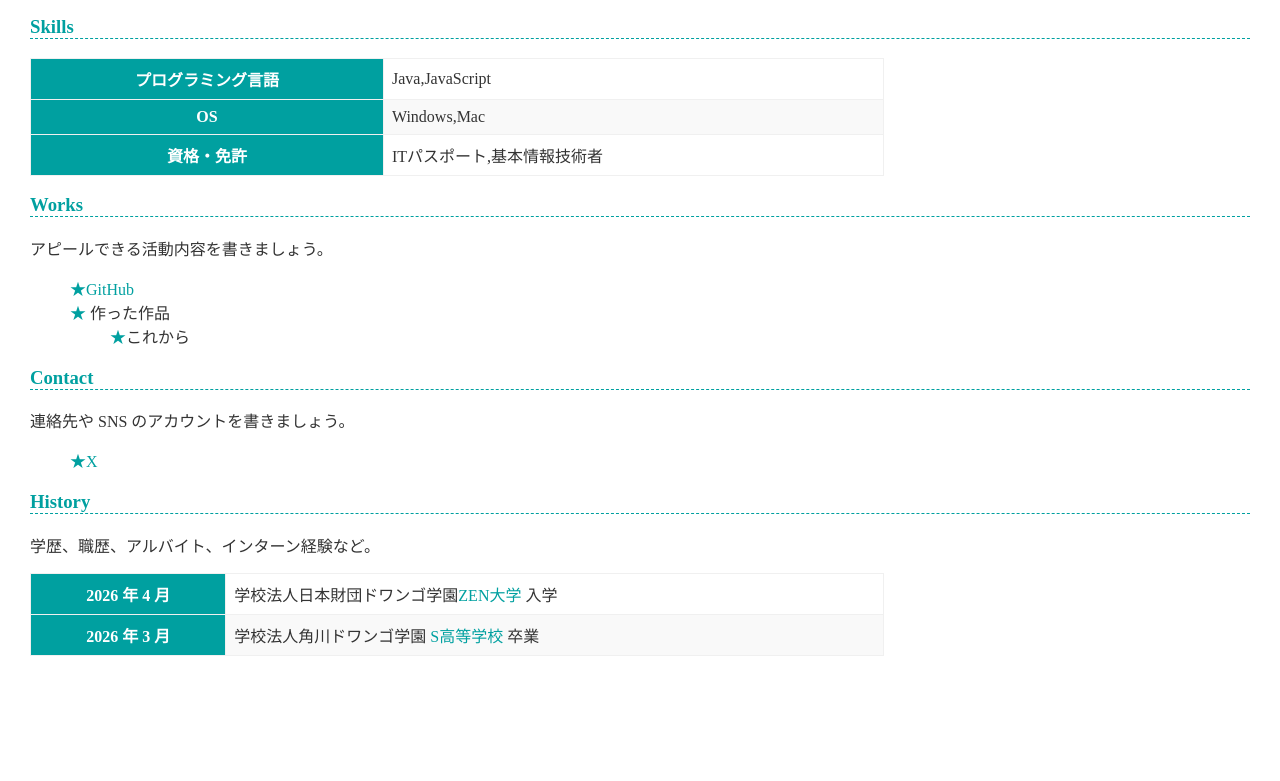
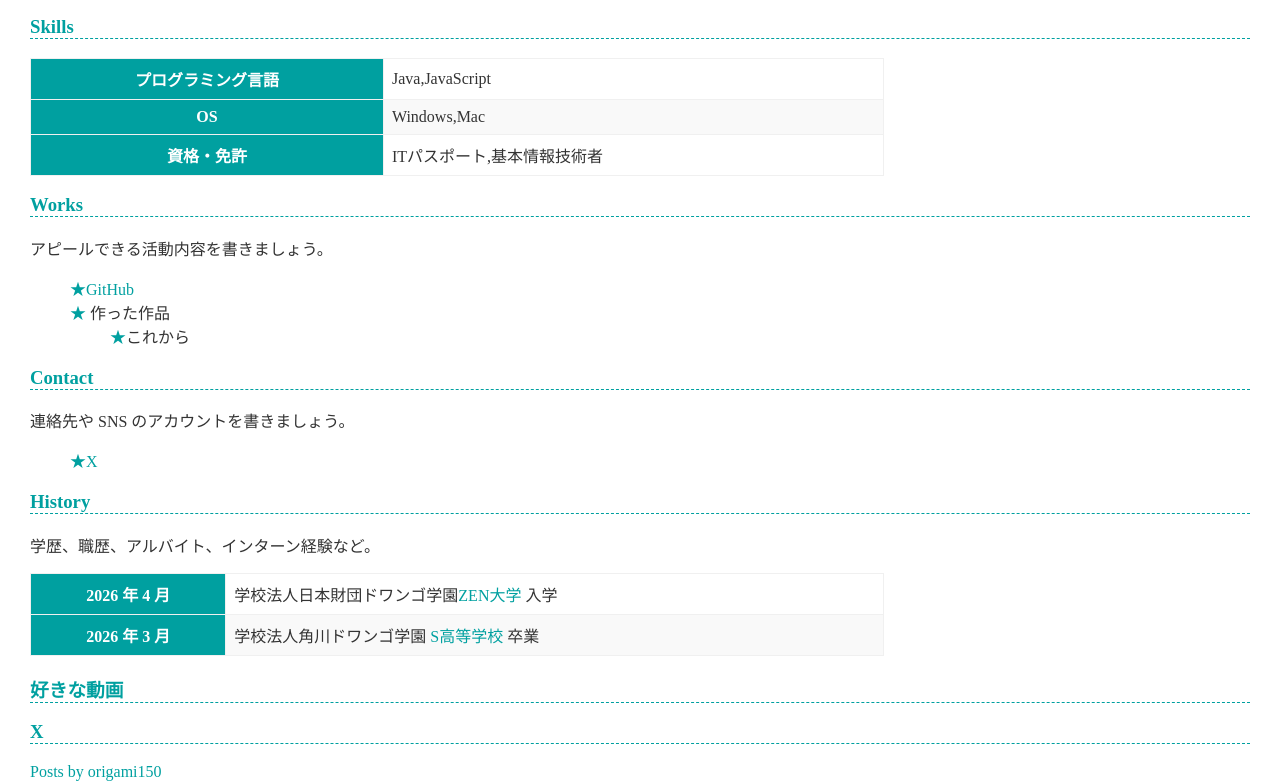
Before and after one commit to origami150/origami150.github.io, a plain HTML site: page index.html in a window 1280 px wide. Shown: the part 385-1166 px from the top of the page. Before the commit the page ends 1041 px from the top, so only its background shows below. Drawn offline with Linux system fonts and the light colour scheme; a script that the page names is missing.

Commit message:
動画とXのタイムラインの追加

```diff
--- a/index.html
+++ b/index.html
@@ -68,5 +68,8 @@
         <td>学校法人角川ドワンゴ学園 <a href="https://nnn.ed.jp/">S高等学校</a> 卒業</td>
       </tr>
     </table>
+    <h3>好きな動画</h3>
+    <h3>X</h3>
+    <a class="twitter-timeline" data-width="400" data-height="600" href="https://x.com/origami150?ref_src=twsrc%5Etfw">Posts by origami150</a> <script async src="https://platform.x.com/widgets.js" charset="utf-8"></script>
   </body>
 </html>
```
